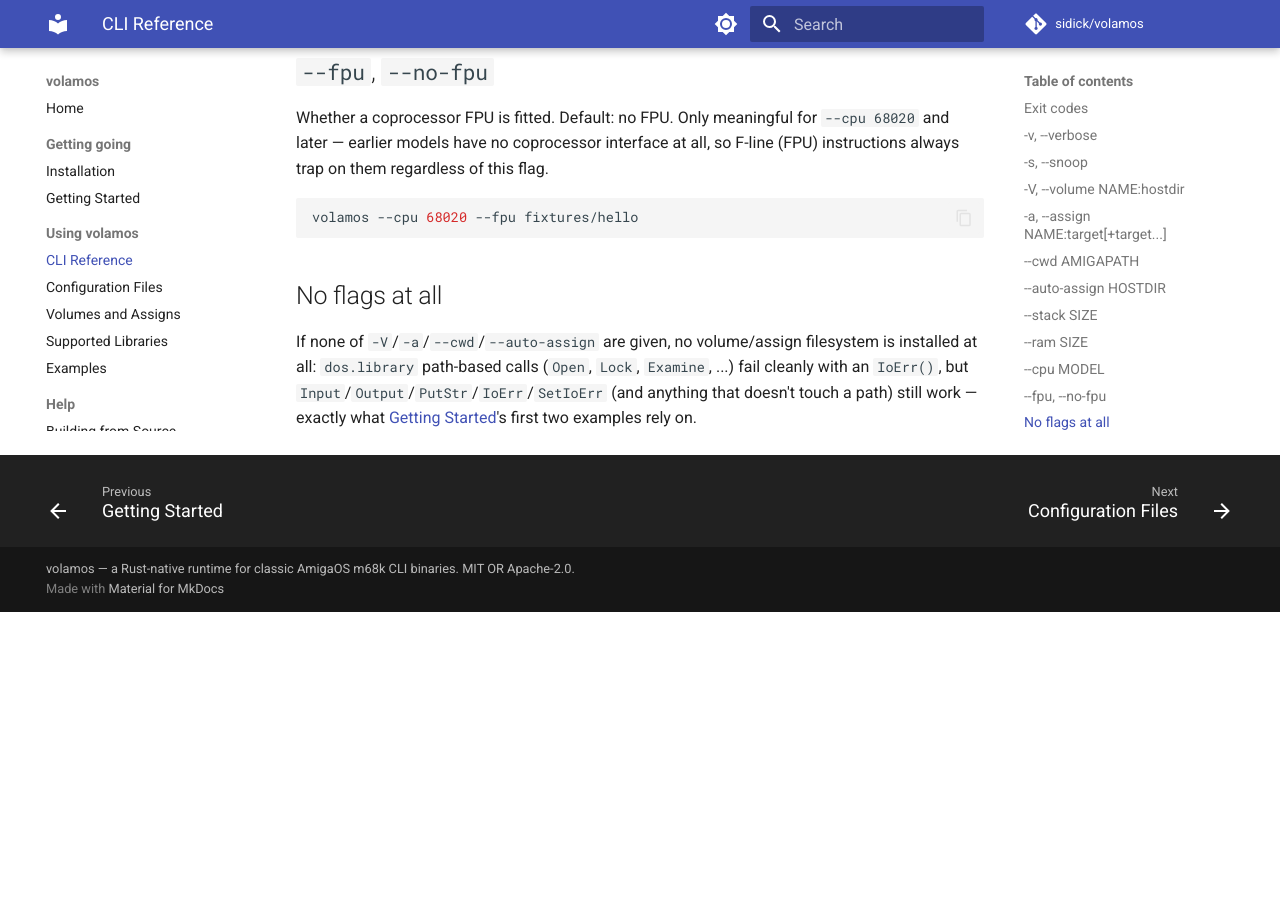
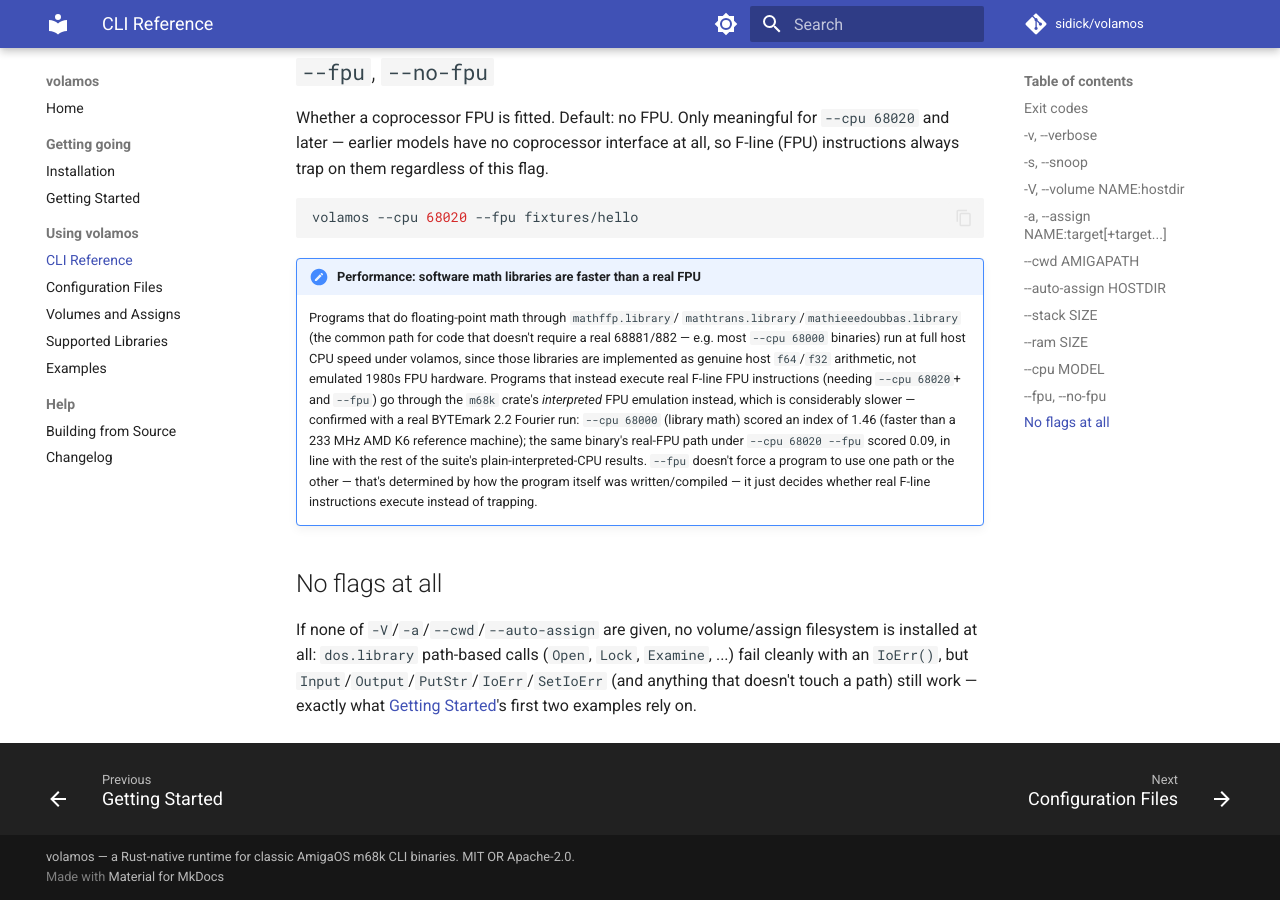
Before and after one commit to sidick/volamos, an MkDocs documentation site: the page built from userdocs/CLI-Reference.md, in a window 1280 px wide and 900 px high, scrolled down 3489 px. Built offline with MkDocs 1.6.1 and Material for MkDocs 9.7.7, drawn with Linux system fonts in a browser that asks for light colours; comment, search, counter and statistics services are not loaded; the version menu is left out; before the commit the page ends 4101 px from its top, so only the background shows below that.

Commit message:
Document that software math libraries beat real FPU emulation
Found via a real BYTEmark 2.2 Fourier run: library-backed math
(mathffp/mathtrans/mathieeedoubbas, genuine host f64/f32 arithmetic)
runs at full host speed, while real F-line FPU instructions go
through the m68k crate's interpreted FPU emulation and are much
slower -- 1.46 vs 0.09 index on the same test.

Co-Authored-By: Claude Sonnet 5 <noreply@anthropic.com>
Claude-Session: https://claude.ai/code/session_01DcNkkQZYhXwN7FemtJMfzQ

````diff
--- a/userdocs/CLI-Reference.md
+++ b/userdocs/CLI-Reference.md
@@ -183,6 +183,25 @@ regardless of this flag.
 volamos --cpu 68020 --fpu fixtures/hello
 ```
 
+!!! note "Performance: software math libraries are faster than a real FPU"
+    Programs that do floating-point math through `mathffp.library`/
+    `mathtrans.library`/`mathieeedoubbas.library` (the common path for
+    code that doesn't require a real 68881/882 — e.g. most `--cpu 68000`
+    binaries) run at full host CPU speed under volamos, since those
+    libraries are implemented as genuine host `f64`/`f32` arithmetic,
+    not emulated 1980s FPU hardware. Programs that instead execute real
+    F-line FPU instructions (needing `--cpu 68020`+ and `--fpu`) go
+    through the `m68k` crate's *interpreted* FPU emulation instead,
+    which is considerably slower — confirmed with a real BYTEmark 2.2
+    Fourier run: `--cpu 68000` (library math) scored an index of 1.46
+    (faster than a 233 MHz AMD K6 reference machine); the same binary's
+    real-FPU path under `--cpu 68020 --fpu` scored 0.09, in line with
+    the rest of the suite's plain-interpreted-CPU results. `--fpu`
+    doesn't force a program to use one path or the other — that's
+    determined by how the program itself was written/compiled — it
+    just decides whether real F-line instructions execute instead of
+    trapping.
+
 ## No flags at all
 
 If none of `-V`/`-a`/`--cwd`/`--auto-assign` are given, no volume/assign
````
